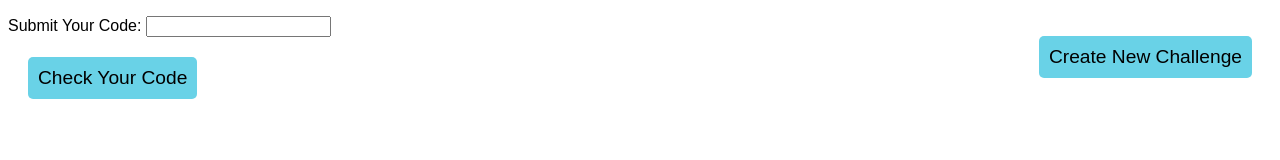
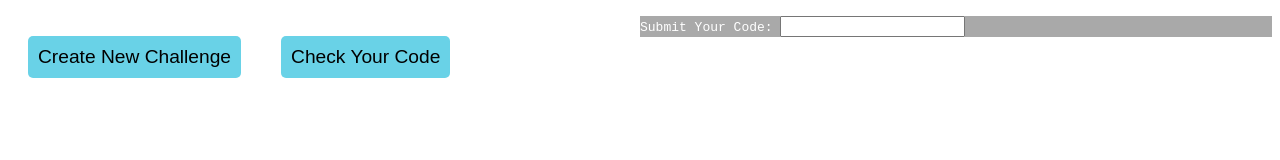
Before and after one commit to paloobi/challenge-framework, a website: page index.html in a window 1280 px wide. Drawn offline with Linux system fonts and the light colour scheme.

Commit message:
add some style to code editor

```diff
--- a/css/style.css
+++ b/css/style.css
@@ -37,5 +37,13 @@ fieldset {
 }
 
 #createBtn {
+  float: left;
+}
+
+.userCode {
   float: right;
+  width: 50%;
+  background-color: darkgray;
+  color: white;
+  font-family: monospace;
 }
```
